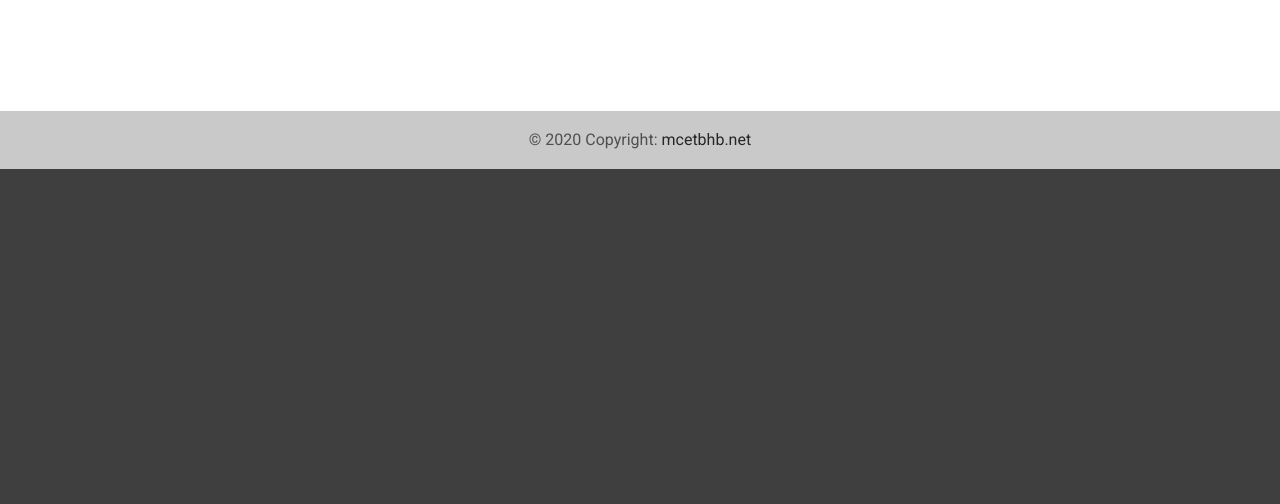
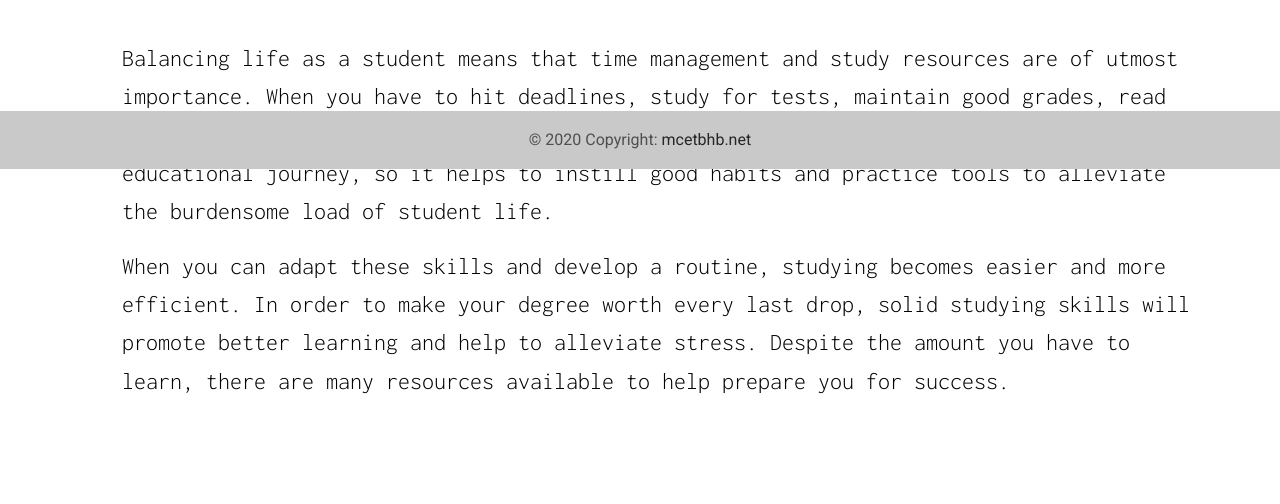
Before and after one commit to Upendra0/College-Space, a Django app: page / in a window 1280 px wide. Shown: the part 631-1135 px from the top of the page. Before the commit the page ends 800 px from the top, so only its background shows below. Run offline with Django 3.2, Linux system fonts and the light colour scheme; some libraries are stand-ins or nearby versions.

Commit message:
style:basepage

```diff
--- a/college_space/resources/templates/resources/base.html
+++ b/college_space/resources/templates/resources/base.html
@@ -29,12 +29,17 @@
       href="https://cdnjs.cloudflare.com/ajax/libs/mdb-ui-kit/3.6.0/mdb.min.css"
       rel="stylesheet"
     />
+    {% comment %} google font {% endcomment %}
+    <link rel="preconnect" href="https://fonts.googleapis.com">
+    <link rel="preconnect" href="https://fonts.gstatic.com" crossorigin>
+    <link href="https://fonts.googleapis.com/css2?family=Inconsolata:wght@300&display=swap" rel="stylesheet">
 
     <!-- Custom style css -->
     <link
      rel="stylesheet"
      href="{% static 'resources/style.css' %}"
     />
+    <link rel="icon" href="https://github.com/atulya-karn/image/blob/main/CollegeIcon.png?raw=true" type="image/x-icon">
 
     {% block title %}
     {% endblock title %}
@@ -112,7 +117,7 @@
         </div>
       </nav>
 
-    <div class="mb-7">
+    <div class="mb-7 ">
     {% block content %}
     {% endblock content %}
     </div>
--- a/college_space/resources/templates/resources/home.html
+++ b/college_space/resources/templates/resources/home.html
@@ -10,7 +10,7 @@
   class="p-5 text-center bg-image"
   style="
     background-image: url('https://github.com/atulya-karn/image/blob/main/edbak.jpg?raw=true');
-    height: 400px;
+    height: 70vh;
   "
 >
   <div class="mask" style="background-color: rgba(0, 0, 0, 0.6)">
@@ -148,14 +148,14 @@
   class="p-5 text-center bg-image"
   style="
     background-image: url('https://github.com/atulya-karn/image/blob/main/Edfront.jpg?raw=true');
-    height: 400px;
+    height: 70vh;
   "
 >
   <div class="mask" style="background-color: rgba(0, 0, 0, 0.6)">
     <div class="d-flex justify-content-center align-items-center h-100">
       <div class="text-white">
         <h1 class="mb-3">College Space</h1>
-        <h4 class="mb-3">The Only Space for All engineering Student</h4>
+        <p class="mb-3 p-3"><span class="text-info">College Space</span> exist to help engineering students achieve their academic and personal goals.</br> By utilizing these handpicked study-materials, you can optimize your educational experience.</p>
         <a
           class="btn btn-outline-light btn-lg"
           href="{% url 'register' %}"
@@ -166,5 +166,13 @@
     </div>
   </div>
 </div>
+
+<div class="container">
+  <div class="container p-4 m-3">
+    <p style="font-family: 'Inconsolata', monospace; color:black; font-size:24px;">Balancing life as a student means that time management and study resources are of utmost importance. When you have to hit deadlines, study for tests, maintain good grades, read for classes, and write papers, there are a lot of moving pieces throughout your educational journey, so it helps to instill good habits and practice tools to alleviate the burdensome load of student life.</p>
+    <p style="font-family: 'Inconsolata', monospace; color:black; font-size:24px;">When you can adapt these skills and develop a routine, studying becomes easier and more efficient. In order to make your degree worth every last drop, solid studying skills will promote better learning and help to alleviate stress. Despite the amount you have to learn, there are many resources available to help prepare you for success.</p>
+  </div>
+
+</div>
 {% endif %}
 {% endblock content %}
--- a/college_space/resources/templates/resources/subjects.html
+++ b/college_space/resources/templates/resources/subjects.html
@@ -33,7 +33,7 @@
                                 <button name="subject_code" type="submit" value="{{ subject.sub_code }}" class="btn btn-primary"> Video Tutorials </button>
                             </form>
                             <form action="{% url 'notes' %}">
-                                <button name="subject_code" type="submit" value="{{ subject.sub_code }}" class="btn btn-info"> Notes </button>
+                                <button name="subject_code" type="submit" value="{{ subject.sub_code }}" class="btn btn-warning"> Notes </button>
                             </form>
                             <form action="{% url 'reading_tutorials' %}">
                                 <button name="subject_code" type="submit" value="{{ subject.sub_code }}" class="btn btn-info"> Reading Tutorials </button>
```
Also changed, not shown: college_space/db.sqlite3.
